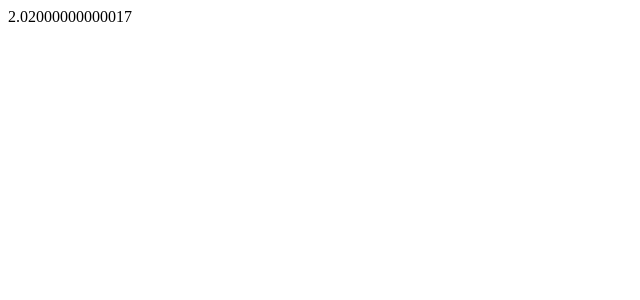
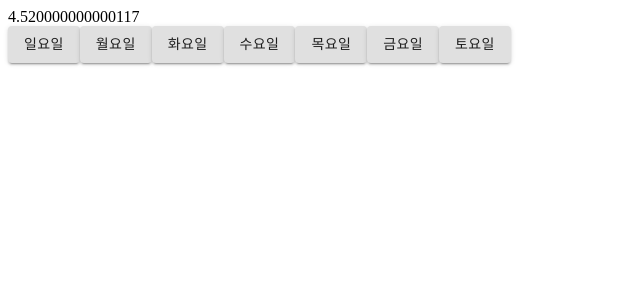
Before and after one commit to lafest/doomsday-training, a React (Create React App) app: page / in a window 1280 px wide. Shown: the top 300 px of the page, without its empty margins (0-640 px from the left). Built offline with nearby package versions, Linux system fonts and the light colour scheme.

Commit message:
add: install material-ui

```diff
--- a/package.json
+++ b/package.json
@@ -3,6 +3,7 @@
   "version": "0.1.0",
   "private": true,
   "dependencies": {
+    "@material-ui/core": "^4.12.2",
     "@testing-library/jest-dom": "^5.11.4",
     "@testing-library/react": "^11.1.0",
     "@testing-library/user-event": "^12.1.10",
--- a/src/App.tsx
+++ b/src/App.tsx
@@ -1,15 +1,32 @@
+import { Button } from "@material-ui/core";
 import { useEffect, useState } from "react";
+
+const dateArr = [
+  '일요일',
+  '월요일',
+  '화요일',
+  '수요일',
+  '목요일',
+  '금요일',
+  '토요일',
+];
 
 export const App = () => {
   const [counter, setCounter] = useState(10);
 
   useEffect(() => {
-    setInterval(() => setCounter((c) => c - 0.01), 10)
+    const timer = setInterval(() => setCounter((c) => c - 0.01), 10);
+    return () => clearInterval(timer);
   }, [])
 
   return (
-    <div className="App">
+    <div>
       {counter}
+      <div>
+        {dateArr.map((date) => (
+          <Button variant='contained'>{date}</Button>
+        ))}
+      </div>
     </div>
   );
 }
```
Also changed, not shown: 1 other file (tests, documents, lock files or other folders).
